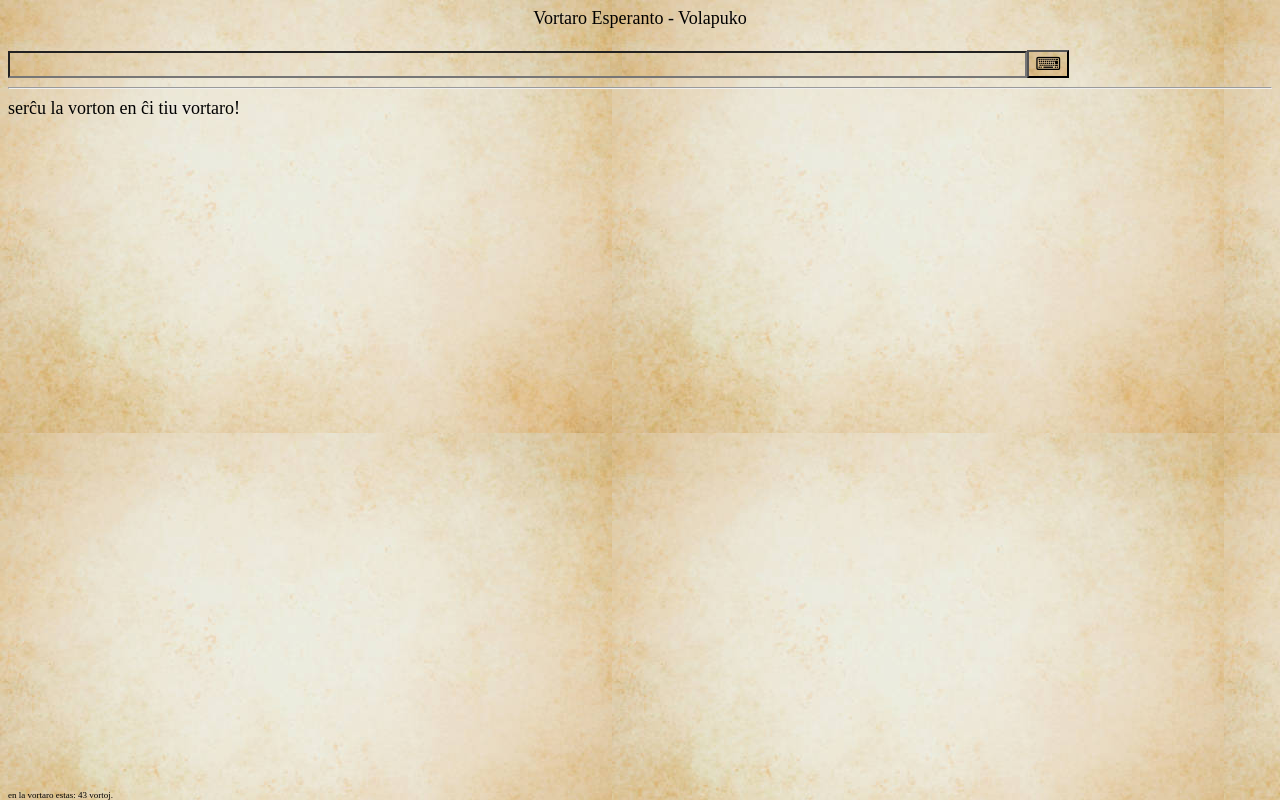
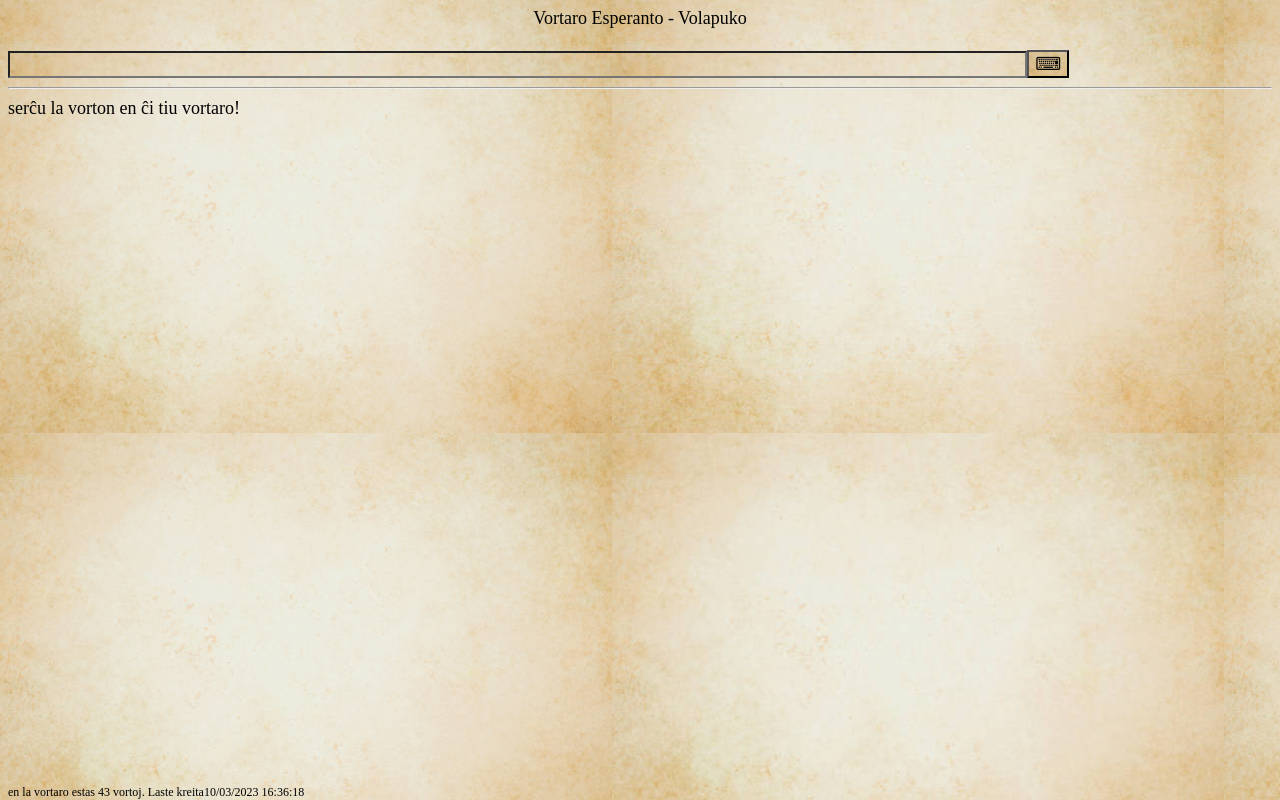
Before and after one commit to warut92/vp-vortaro, a plain HTML site: page index.html in a window 1280 px wide. Drawn offline with Linux system fonts and the light colour scheme.

Commit message:
update, +trd

```diff
--- a/index.html
+++ b/index.html
@@ -58,7 +58,7 @@ loko, ejo : plad
 meti : pladön
 alporti : blinön
 </div>
-<footer>en la vortaro estas: <span id="nombro"></span> vortoj.</footer>
+<footer>en la vortaro estas <span id="nombro"></span></footer>
   <script  src="./skripto.js"></script>
 </body>
 </html>
--- a/skripto.js
+++ b/skripto.js
@@ -3,7 +3,7 @@ function sercxi() {
   let cxiuj_vortoj_HTML = cxiuj_vortoj.innerHTML;
   let disigitaj_vortoj = cxiuj_vortoj_HTML.split(/\n/g);
 
-  document.getElementById('nombro').innerText = disigitaj_vortoj.length
+  document.getElementById('nombro').innerText = disigitaj_vortoj.length + " vortoj. Laste kreita" + document.lastModified
 
   let vortoj_Arr, i;
   for (i = 0; i < disigitaj_vortoj.length; i++) {
--- a/stilo.css
+++ b/stilo.css
@@ -17,5 +17,5 @@ width: 80%;
 footer {
   position: fixed;
   bottom: 0;
-  font-size: 9px;
+  font-size: 12px;
 }
```
